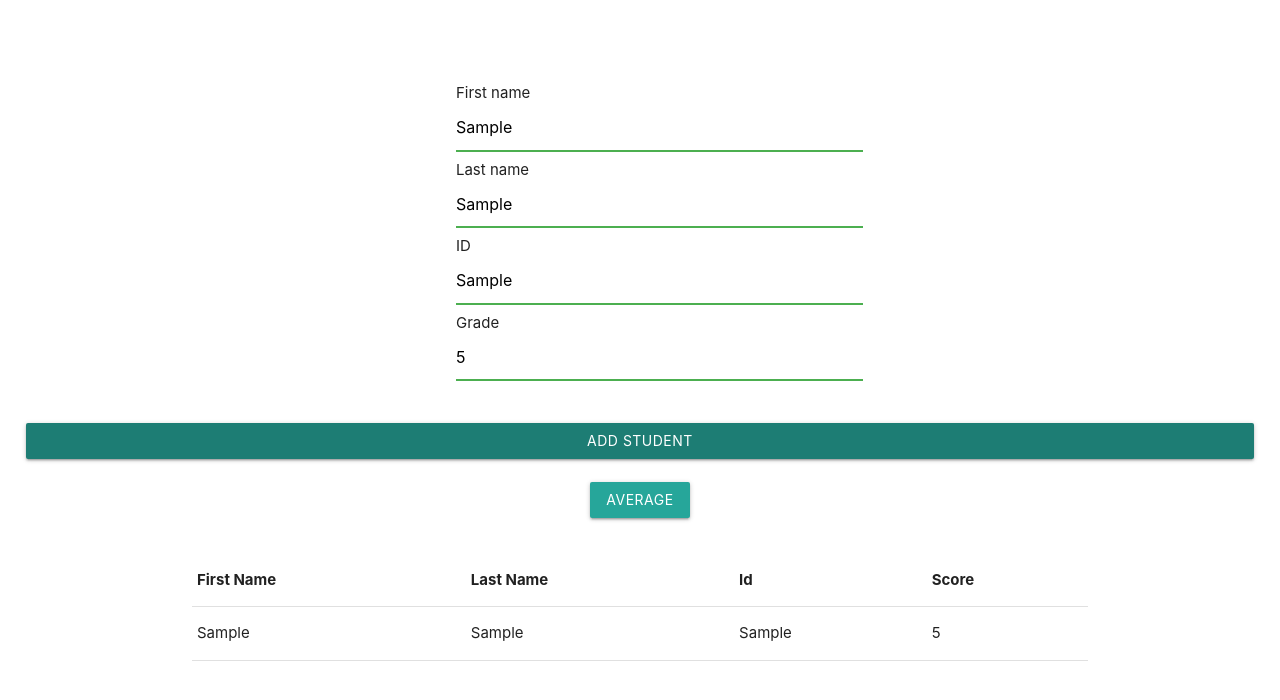
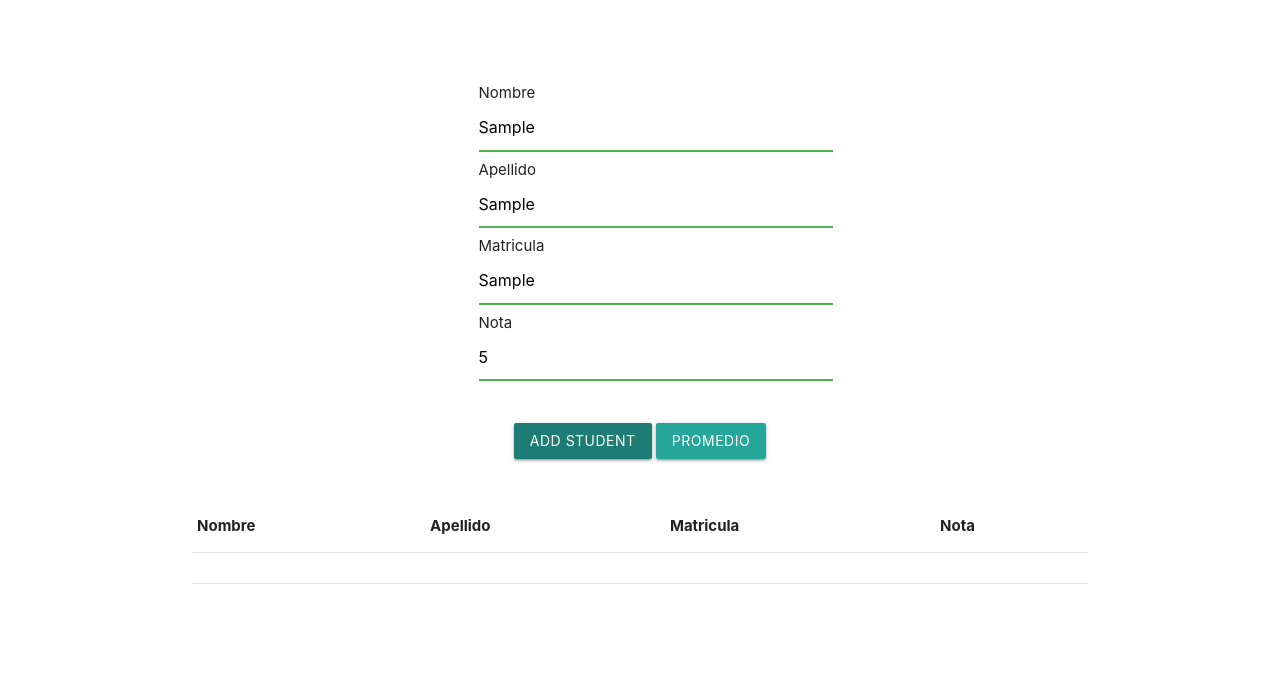
Before and after one commit to alfatigo/Students-Grades, a plain HTML site: page index.html in a window 1280 px wide. Both pictures are taken after typing "Sample", "Sample", "Sample", "5" into the empty fields and a click on the button "ADD STUDENT". Drawn offline with nearby package versions, Linux system fonts and the light colour scheme.

Commit message:
Add files via upload

```diff
--- a/Javascript/main.js
+++ b/Javascript/main.js
@@ -1,23 +1,12 @@
-// Registro de notas de estudiantes.
-// Formulario: Nombre, Apellido, Matricula, Nota
-// Boton Guardar
-// Crear una clase estudiante para almacenar los valores y representar el registro.
-// Mostrar los datos de los estudiantes en una tabla (Nombre, Apellido, Matricula, Nota)
-// Debajo de la tabla mostrar el promedio de todas las notas.
-// Debe crear una función de flecha para calcular el promedio.
+let students = [];
+let form = document.querySelector("form");
+const avrgBtn = document.querySelector("#AvrgCalculation");
+window.addEventListener("load", () => {
 
-let students = [];
 
-const avrgBtn = document.querySelector("#AvrgCalculation");
-const addStudent = document.querySelector("#addStudent");
-addStudent.addEventListener("click", (e) => {
-  //prevent button propagation
-  e.preventDefault();
-  //Get Input values by ID
-  const FirstName = document.getElementById("name").value;
-  const LastName = document.getElementById("lastName").value;
-  const Id = document.getElementById("Id").value;
-  const Score = document.getElementById("score").value;
+  let status = false;
+  const addStudent = document.querySelector("#addStudent");
+
 
   //Get the table
   const table = document.querySelector("table");
@@ -39,40 +28,45 @@ addStudent.addEventListener("click", (e) => {
     }
   }
 
-  //create a object using class
-  let student = new Students(FirstName, LastName, Id, Score);
-
-  //object
-  Objtudents = {
-    name: student.name,
-    lname: student.lname,
-    id: student.id,
-    score: student.score,
-  };
 
 
+  addStudent.addEventListener('click', (e) => {
+    const FirstName = document.getElementById("name").value;
+    const LastName = document.getElementById("lastName").value;
+    const Id = document.getElementById("Id").value;
+    const Score = document.getElementById("score").value;
+    let student = new Students(FirstName, LastName, Id, Score);
+    e.preventDefault()
+    if (
+      student.name != " " ||
+      student.lname != " " ||
+      student.id != " " ||
+      student.score != " "
 
- //push object into array
- students.push(Objtudents);
-
- //insert into table the object values
- tName.innerHTML = student["name"];
- tLastname.innerHTML = student["lname"];
- tId.innerHTML = student["id"];
- tScore.innerHTML = student["score"];
+    ) {
+      console.log("true")
+    } else {
+      console.log('false')
+    }
+  });
 
 
 
 
+
+  // students.push(student);
+
+  // tName.innerHTML = student["name"];
+  // tLastname.innerHTML = student["lname"];
+  // tId.innerHTML = student["id"];
+  // tScore.innerHTML = student["score"];
 });
 
 const avrgTxt = document.querySelector("p");
 
 avrgBtn.addEventListener("click", () => {
-
-  const cal = students.reduce((a, b) => a + parseInt(b.score), 0);
-  if (Object.keys(Objtudents).length > 0) {
-    avrgTxt.innerHTML = `<div>${parseInt(cal / Object.keys(Objtudents).length)}</div>`
-console.log(cal / Object.keys(Objtudents).length);
-  }
+  let avrg = students.reduce((a, b) => {
+    return (a + parseInt(b.score) / students.length);
+  }, 0);
+  console.log(avrg)
 });
--- a/Styles/main.css
+++ b/Styles/main.css
@@ -9,6 +9,7 @@ form{
 
 p{
     font-size: 18px;
+    text-align: center;
 }
 
 .container{
--- a/index.html
+++ b/index.html
@@ -6,55 +6,57 @@
   <meta http-equiv="X-UA-Compatible" content="IE=edge" />
   <meta name="viewport" content="width=device-width, initial-scale=1.0" />
   <link rel="stylesheet" href="Styles/main.css" />
-    <!-- Compiled and minified CSS -->
-    <link rel="stylesheet" href="https://cdnjs.cloudflare.com/ajax/libs/materialize/1.0.0/css/materialize.min.css">
+  <script src="/Javascript/main.js" defer></script>
+  <!-- Compiled and minified CSS -->
+  <link rel="stylesheet" href="https://cdnjs.cloudflare.com/ajax/libs/materialize/1.0.0/css/materialize.min.css">
 
-    <!-- Compiled and minified JavaScript -->
-    <script src="https://cdnjs.cloudflare.com/ajax/libs/materialize/1.0.0/js/materialize.min.js"></script>
+  <!-- Compiled and minified JavaScript -->
+  <script src="https://cdnjs.cloudflare.com/ajax/libs/materialize/1.0.0/js/materialize.min.js"></script>
   <title>Students Grades</title>
 </head>
 
 <body>
-  <div class="" >
-    <form action="#" id="form"  class="col s12">
+  <div class="">
+    <form action="#" id="form" class="col s12">
       <h1></h1>
-      <div class="row container" >
+      <div class="row container">
         <div class="input-field col s6">
-          <span >First name</span>
+          <span>Nombre</span>
           <input type="text" name="name" id="name" placeholder="" class="validate" />
-          <span >Last name</span>
-          <input type="text" name="lastName" id="lastName" placeholder=""class="validate" />
-          <span >ID</span>
+          <span>Apellido</span>
+          <input type="text" name="lastName" id="lastName" placeholder="" class="validate" />
+          <span>Matricula</span>
           <input type="text" name="Id" id="Id" placeholder="" class="validate" />
-          <span>Grade</span>
-          <input type="number" min="0"  name="score" id="score" placeholder=""class="validate" />
+          <span>Nota</span>
+          <input type="number" min="0" max="100" name="score" id="score" placeholder="" class="validate" />
         </div>
+      </div>
+      <div class="btn-area center">
+        <button type="submit" id="addStudent" class="btn waves-effect waves-light">
+          Add Student</button>
+        <button id="AvrgCalculation" class="btn waves-effect waves-light">
+          Promedio
+        </button>
+        <p text></p>
+      </div>
 
-      </div>
-      <button type="submit" id="addStudent" class="btn waves-effect waves-light">
-        Add Student</button>
+
   </div>
   </form>
   </div>
-  <section class="container" >
-    <div >
+  <section class="container">
+    <div>
       <br>
-      <div class="avrg">
-        <button  id="AvrgCalculation" class="btn waves-effect waves-light" >
-          Average
-         </button>
-         <p ></p>
-      </div>
+
 
     </div>
 
-    <table >
-      <thead
-        <tr>
-          <th>First Name</th>
-          <th>Last Name</th>
-          <th>Id</th>
-          <th>Score</th>
+    <table>
+      <thead <tr>
+        <th>Nombre</th>
+        <th>Apellido</th>
+        <th>Matricula</th>
+        <th>Nota</th>
         </tr>
       </thead>
       <tbody>
@@ -63,7 +65,7 @@
       </tbody>
     </table>
   </section>
-  <script src="/Javascript/main.js"></script>
+
 </body>
 
 </html>
```
